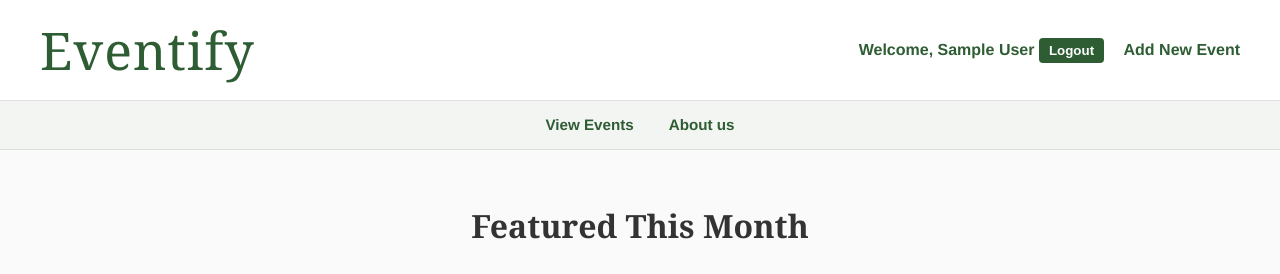
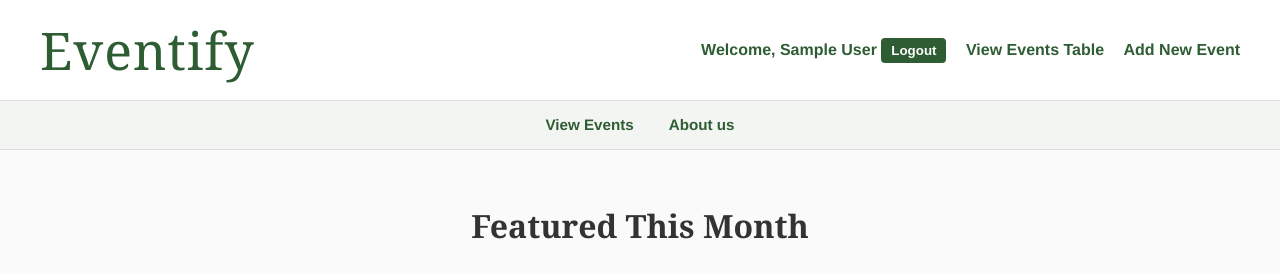
Before and after one commit to drewhy98/Eventify, a PHP site: page /index.php in a window 1280 px wide. Shown: the top 274 px of the page. Run offline with PHP 8.4, Linux system fonts and the light colour scheme; the visitor is signed in with stand-in values (Sample User, id 1); data comes from the database, SQL or seed files in the repository.

Commit message:
Update header.php

```diff
--- a/site/includes/header.php
+++ b/site/includes/header.php
@@ -28,7 +28,8 @@ if (session_status() === PHP_SESSION_NONE) {
 
             <form method="post" action="logout.php" style="display:inline;">
                 <button type="submit" class="logout-btn">Logout</button>
-                <a href="add_event.php">Add New Event</a>
+                <a href="view_events_table.php">View Events Table</a>
+                <a href="add_events.php">Add New Event</a>
             </form>
         <?php else: ?>
             <a href="login.php">Log In</a>
```
